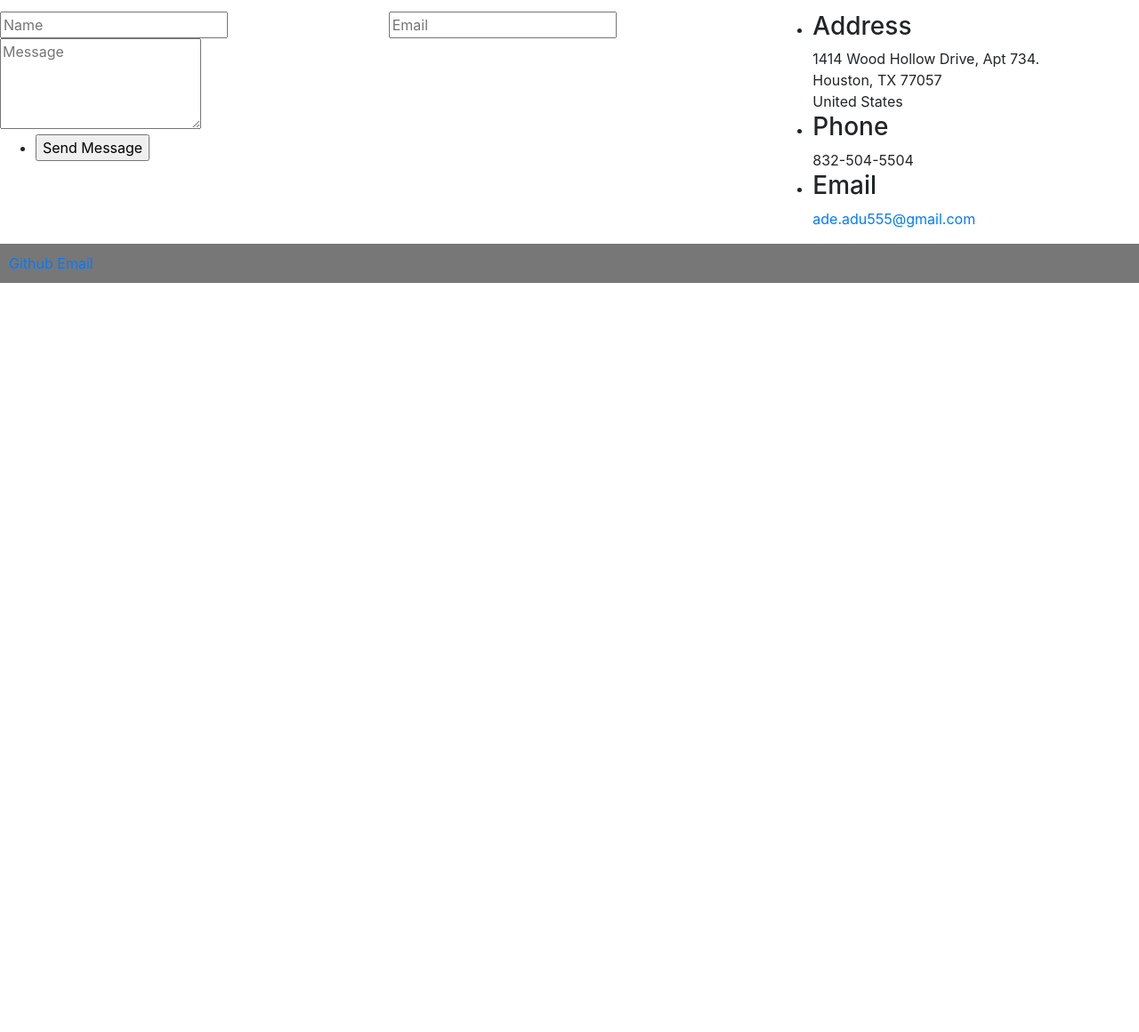
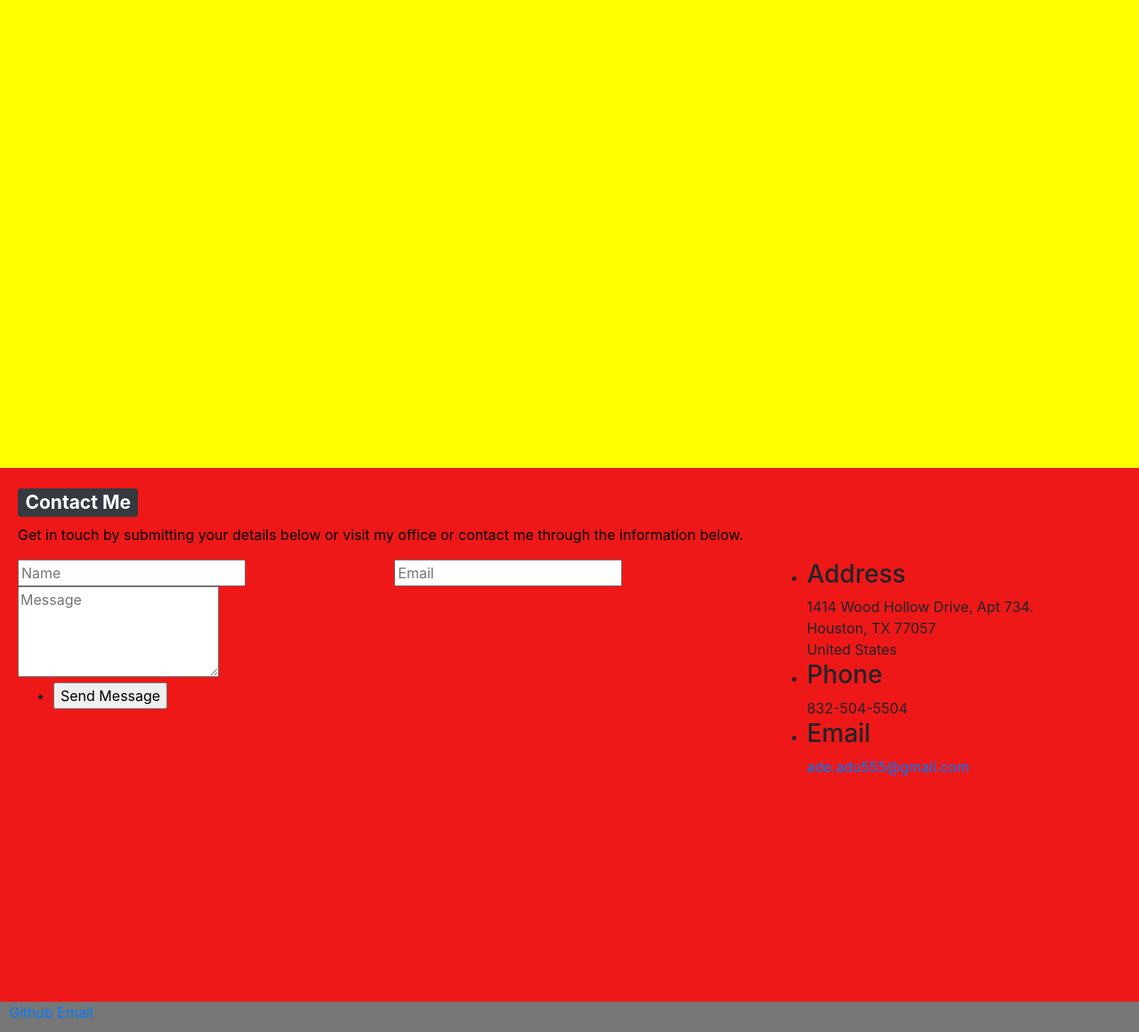
Before and after one commit to adeadu555/DynamicProfilePage, a plain HTML site: page index.html in a window 1280 px wide. Shown: the part 1241-2401 px from the top of the page at 89% size. Before the commit the page ends 1559 px from the top, so only its background shows below. Drawn offline with nearby package versions, Linux system fonts and the light colour scheme.

Commit message:
updated html and css files

```diff
--- a/index.html
+++ b/index.html
@@ -85,10 +85,18 @@
     <p>A website showing my details</p>
 
 </section>
+<section id="middlebox">
+<h3><span class="badge badge-dark">My Hobbies</span></h3>
 
-<article>
 
-                <h2>Get In Touch</h2>
+
+
+
+ </section>
+
+<section id="belowbox">
+
+    <h3><span class="badge badge-dark">Contact Me</span></h3>
     <p>Get in touch by submitting your details below or visit my office or contact me through the information below.</p>
     <div class="row">
     <div class="col-8 col-12-small">
@@ -122,7 +130,7 @@
         </ul>
         </div>
 
-</article>
+        </section>
 
 <footer>
 
--- a/style.css
+++ b/style.css
@@ -23,7 +23,21 @@ header {
     float: left;
     padding: 20px;
     width: 70%;
-    background-color: #f1f1f1;
+    background-color: powderblue;
+    height: 600px;
+}
+#middlebox {
+    float: left;
+    padding: 20px;
+    width: 100%;
+    background-color: yellow;
+    height: 600px;
+}
+#belowbox {
+    float: left;
+    padding: 20px;
+    width: 100%;
+    background-color: rgb(238, 24, 24);
     height: 600px;
 }
 section::after {
```
Lines whose indentation alone changed are shown as unchanged.
